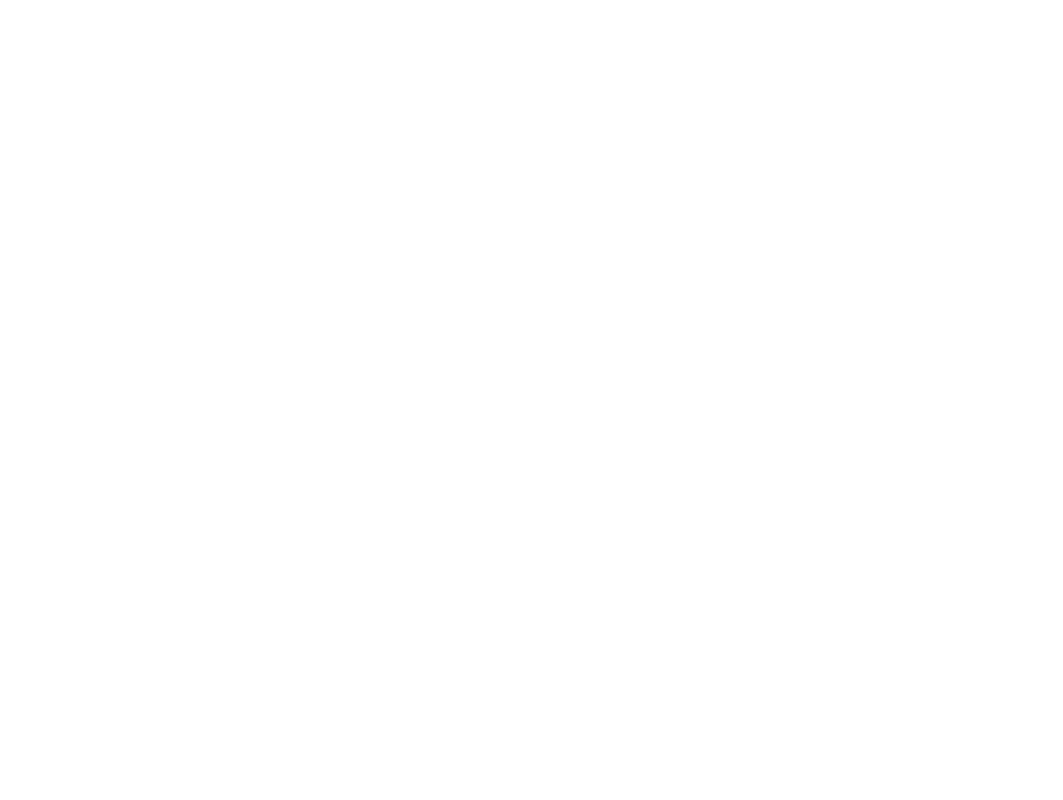
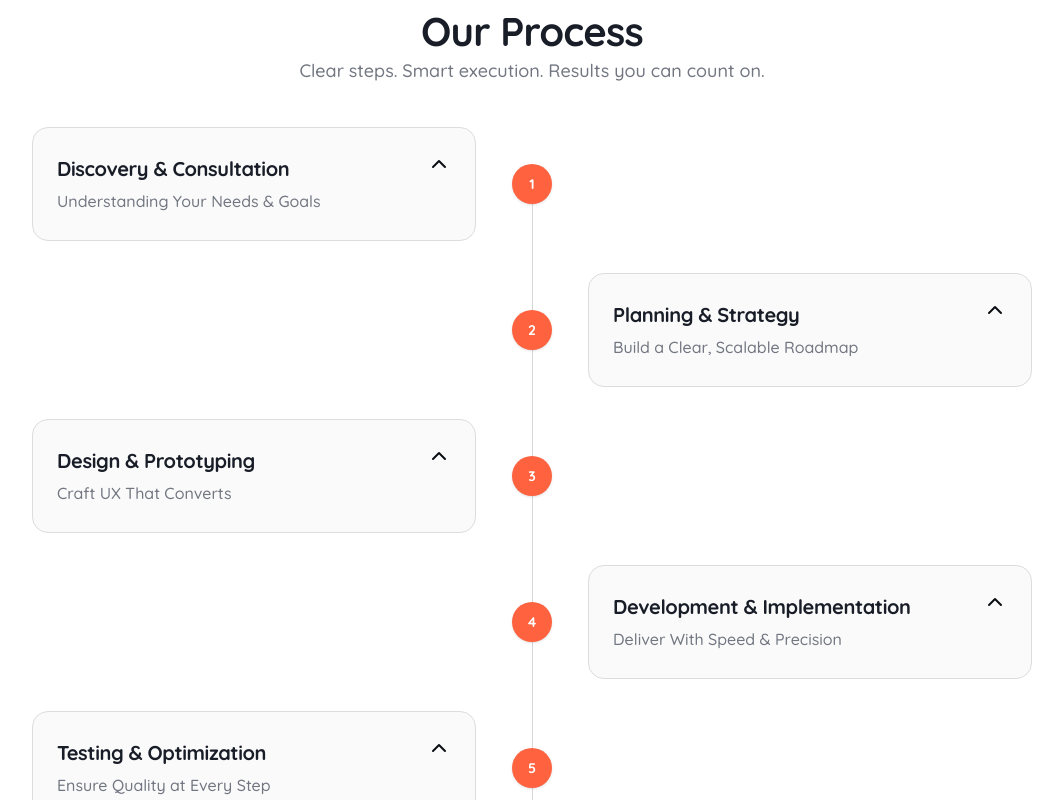
Before and after one commit to aqbar90/challenge-8-aqbar90, a React (Vite) app: page / in a window 1280 px wide. Shown: the part 2040-2840 px from the top of the page, without its empty margins (108-1171 px from the left). Before the commit the page ends 1967 px from the top, so only its background shows below. Built offline with nearby package versions, Linux system fonts and the light colour scheme.

Commit message:
feat:Process Section

```diff
--- /dev/null
+++ b/src/components/sections/ProcessSection.tsx
@@ -0,0 +1,245 @@
+import Container from '../layout/Container';
+import ProcessCard from '../ui/ProcessCard';
+
+import { processData } from '../../data/process';
+
+const ProcessSection = () => {
+  return (
+    <section
+      id='process'
+      className='
+        py-10
+        px-4
+        md:py-15
+        lg:py-20
+        lg:px-11xl
+      '
+    >
+      <Container>
+        {/* Section Heading */}
+
+        <div
+          className='
+            mx-auto
+            max-w-360
+            text-center
+            gap-2.75
+          '
+        >
+          <h2
+            className='
+              text-display-sm
+              font-primary
+              font-bold
+              tracking-display
+              leading-display-sm
+              md:text-display-md
+              md:leading-display-md
+              lg:text-display-xl
+              lg:leading-display-xl
+            '
+          >
+            Our Process
+          </h2>
+
+          <p
+            className='
+              text-sm
+              font-medium
+              font-primary
+              leading-7
+              text-neutral-500
+              md:text-md
+              md:leading-md
+              lg:text-lg
+              lg:leading-lg
+            '
+          >
+            Clear steps. Smart execution. Results you can count on.
+          </p>
+        </div>
+
+        {/* ==============================
+            MOBILE TIMELINE
+        ============================== */}
+
+        <div
+          className='
+            relative
+            mt-14
+            flex
+            flex-col
+            gap-4
+            lg:hidden
+          '
+        >
+          {processData.map((item, index) => (
+            <div
+              key={item.id}
+              className='
+                flex
+                items-start
+                gap-3
+              '
+            >
+              {/* Timeline Column */}
+
+              <div
+                className='
+                flex
+                flex-col
+                items-center
+              '
+              >
+                {/* Circle */}
+
+                <div
+                  className='
+                  relative
+                  z-20
+                  flex
+                  h-10
+                  w-10
+                  items-center
+                  justify-center
+                  rounded-full
+                  bg-primary
+                  text-white
+                  text-sm
+                  font-bold
+                  shadow-sm
+                '
+                >
+                  {item.id}
+                </div>
+
+                {/* Line */}
+
+                {index !== processData.length - 1 && (
+                  <div
+                    className='absolute
+                    h-11xl
+                    w-px
+                    bg-neutral-300
+                  '
+                  />
+                )}
+              </div>
+
+              {/* Card */}
+
+              <div className='flex-1'>
+                <ProcessCard
+                  title={item.title}
+                  description={item.description}
+                />
+              </div>
+            </div>
+          ))}
+        </div>
+
+        {/* ==============================
+            DESKTOP TIMELINE
+        ============================== */}
+
+        <div
+          className='relative
+          hidden
+          lg:block
+          mt-10
+          '
+        >
+          <div className='space-y-8'>
+            {processData.map((item, index) => {
+              const isLeft = index % 2 === 0;
+
+              return (
+                <div
+                  key={item.id}
+                  className='
+                  grid
+                  grid-cols-[1fr_48px_1fr]
+                  items-center
+                  gap-8
+                '
+                >
+                  {/* Left Card */}
+
+                  <div className='flex justify-end'>
+                    {isLeft && (
+                      <div className='w-full max-w-360'>
+                        <ProcessCard
+                          title={item.title}
+                          description={item.description}
+                        />
+                      </div>
+                    )}
+                  </div>
+
+                  {/* Timeline */}
+
+                  <div
+                    className='
+                    flex
+                    flex-col
+                    items-center
+                  '
+                  >
+                    {/* Circle */}
+
+                    <div
+                      className='
+                      relative
+                      z-20
+                      flex
+                      h-10
+                      w-10
+                      items-center
+                      justify-center
+                      rounded-full
+                      bg-primary
+                      text-white
+                      text-sm
+                      font-bold
+                      shadow-sm
+                    '
+                    >
+                      {item.id}
+                    </div>
+
+                    {/* Line */}
+
+                    {index !== processData.length - 1 && (
+                      <div
+                        className='absolute
+                        h-40
+                        w-px
+                        bg-neutral-300
+                      '
+                      />
+                    )}
+                  </div>
+
+                  {/* Right Card */}
+
+                  <div className='flex justify-start'>
+                    {!isLeft && (
+                      <div className='w-full max-w-360'>
+                        <ProcessCard
+                          title={item.title}
+                          description={item.description}
+                        />
+                      </div>
+                    )}
+                  </div>
+                </div>
+              );
+            })}
+          </div>
+        </div>
+      </Container>
+    </section>
+  );
+};
+
+export default ProcessSection;
--- /dev/null
+++ b/src/components/ui/ProcessCard.tsx
@@ -0,0 +1,68 @@
+import { ChevronUp } from 'lucide-react';
+
+interface ProcessCardProps {
+  title: string;
+  description: string;
+}
+
+const ProcessCard = ({ title, description }: ProcessCardProps) => {
+  return (
+    <div
+      className='
+        rounded-2xl
+        border
+        p-4
+        md:p-5
+        lg:p-6
+        border-[#DEDCDC]
+        bg-neutral-50
+        transition-all
+        duration-300
+        hover:border-primary
+        hover:shadow-md
+      '
+    >
+      <div
+        className='
+          flex
+          items-start
+          justify-between
+        '
+      >
+        <div>
+          <h3
+            className='
+              text-md
+              font-primary
+              font-bold
+              tracking-display
+              leading-md
+              md:text-lg
+              md:leading-lg
+              lg:text-xl
+              lg:leading-xl
+            '
+          >
+            {title}
+          </h3>
+          <p
+            className='
+              text-sm
+              font-primary
+              font-medium
+              leading-sm
+              lg:text-md
+              lg:leading-md
+              text-neutral-500
+            '
+          >
+            {description}
+          </p>
+        </div>
+        <ChevronUp size={24} className='text-[#0A0D12]' />
+      </div>
+    </div>
+  );
+};
+
+export default ProcessCard;
--- /dev/null
+++ b/src/data/process.ts
@@ -0,0 +1,32 @@
+export const processData = [
+  {
+    id: 1,
+    title: 'Discovery & Consultation',
+    description: 'Understanding Your Needs & Goals',
+  },
+  {
+    id: 2,
+    title: 'Planning & Strategy',
+    description: 'Build a Clear, Scalable Roadmap',
+  },
+  {
+    id: 3,
+    title: 'Design & Prototyping',
+    description: 'Craft UX That Converts',
+  },
+  {
+    id: 4,
+    title: 'Development & Implementation',
+    description: 'Deliver With Speed & Precision',
+  },
+  {
+    id: 5,
+    title: 'Testing & Optimization',
+    description: 'Ensure Quality at Every Step',
+  },
+  {
+    id: 6,
+    title: 'Launch & Growth',
+    description: 'Scale, Measure & Improve Continuously',
+  },
+];
--- a/src/pages/HomePage.tsx
+++ b/src/pages/HomePage.tsx
@@ -1,6 +1,7 @@
 import Navbar from '../components/layout/Navbar';
 import ClientsSection from '../components/sections/ClientsSection';
 import HeroSection from '../components/sections/HeroSection';
+import ProcessSection from '../components/sections/ProcessSection';
 import StatsSection from '../components/sections/StatsSection';
 // import Footer from '../components/layout/Footer';
 
@@ -13,6 +14,7 @@ const HomePage = () => {
         <HeroSection />
         <ClientsSection />
         <StatsSection />
+        <ProcessSection />
       </main>
     </>
   );
--- a/src/types/index.ts
+++ b/src/types/index.ts
@@ -61,6 +61,12 @@ export interface SectionProps {
  * - Testimonial untuk testimonials section
  * - dll.
  */
+
+export interface ProcessItem {
+  id: number;
+  title: string;
+  description: string;
+}
 
 /**
  * Example: Service/Product Item
```
